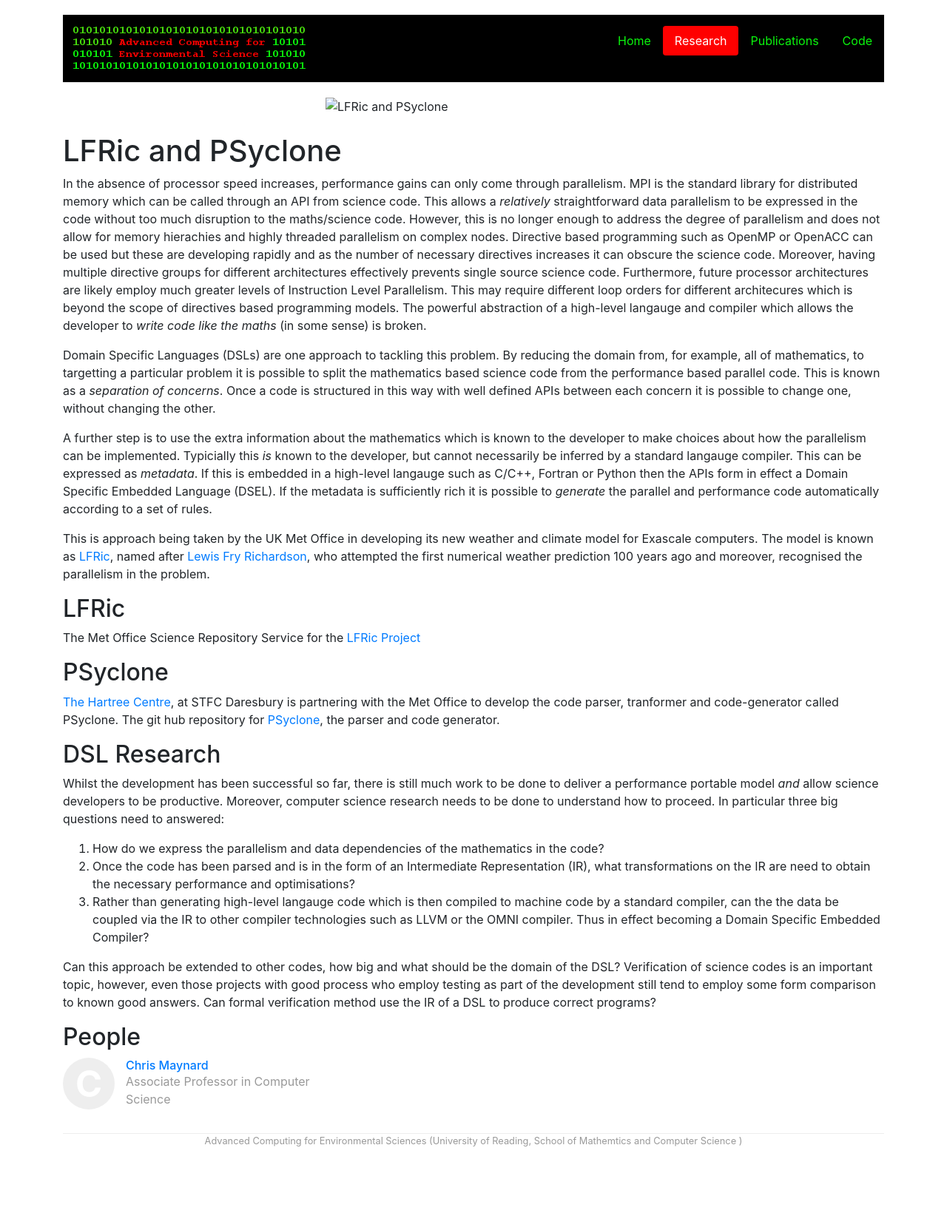
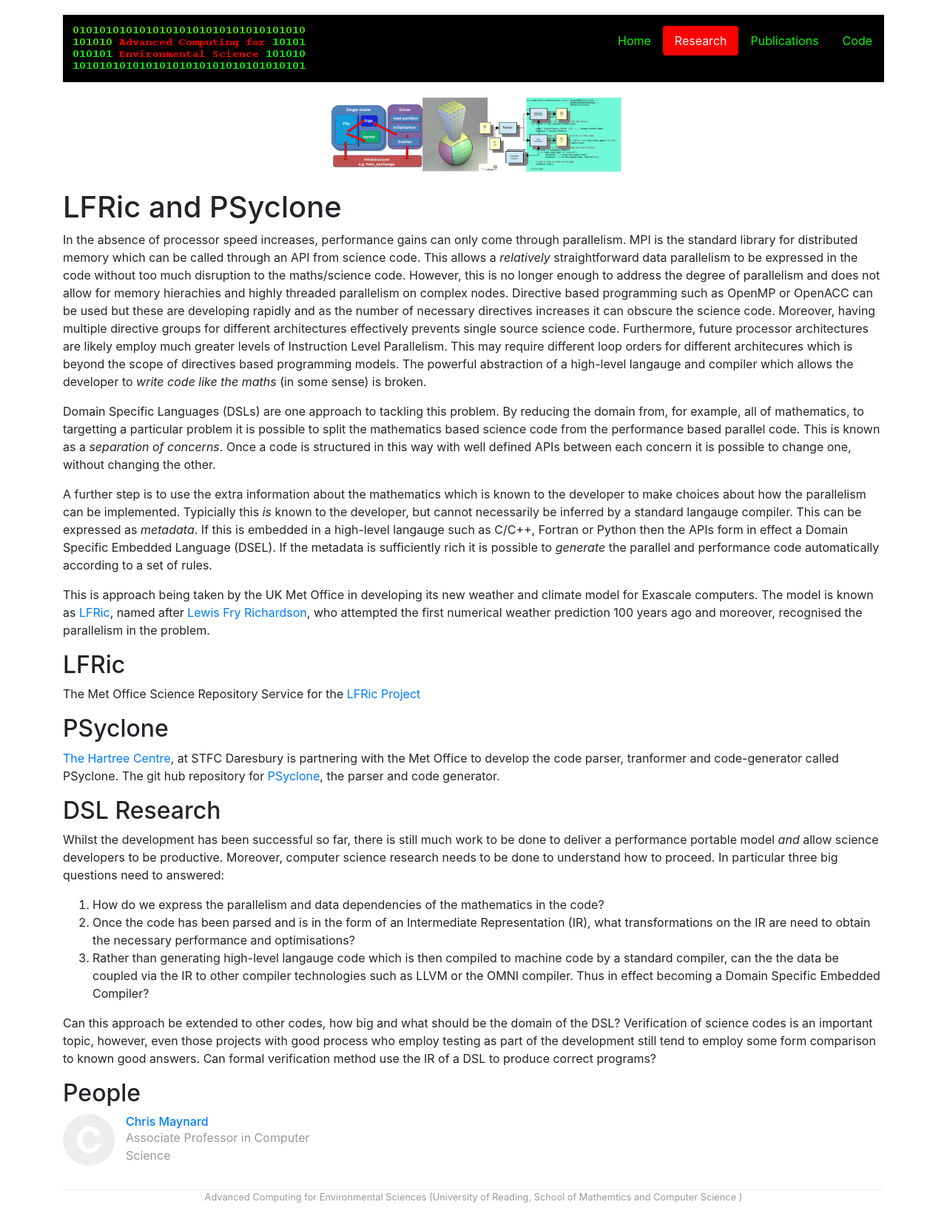
Before and after one commit to uor-aces/uor-aces.github.io, a Jekyll site: the page built from _projects/LFRic.md, in a window 1280 px wide. Shown: the whole page at 74% size. Built offline with Jekyll 4.4.1, drawn with Linux system fonts in a browser that asks for light colours; before the commit the page ends 1568 px from its top, so only the background shows below that.

Commit message:
Tiny fixes

```diff
--- a/_projects/LFRic.md
+++ b/_projects/LFRic.md
@@ -9,7 +9,8 @@ people:
   - chris
 
 layout: project
-image: img/LFRicPSycloneBanner.png
+image: /img/LFRicPSycloneBanner.png
+last-updated: 2018-03-14
 #no link means not linked out of project description box to a project page
 #no-link: true
 #link means go somewhere offsite for a link to the project.
```
Also changed, not shown: _projects/esiwace.md (+1 -1 lines), favicon.ico (added).
